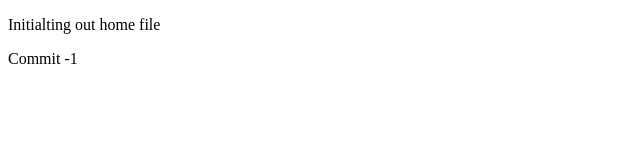
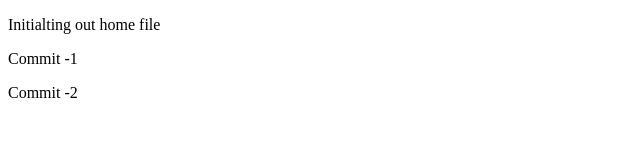
Before and after one commit to VAIBHAVCES/git-revisit, a plain HTML site: page home.html in a window 1280 px wide. Shown: the full height of the page, 0-640 px from the left. Drawn offline with Linux system fonts and the light colour scheme.

Commit message:
commit-2 for featu

```diff
--- a/home.html
+++ b/home.html
@@ -10,6 +10,7 @@
     <p>Initialting out home file</p>
         <div class="featu">
             <p>Commit -1 </p>
+            <p>Commit -2 </p>
         </div>
 
 </body>
```
